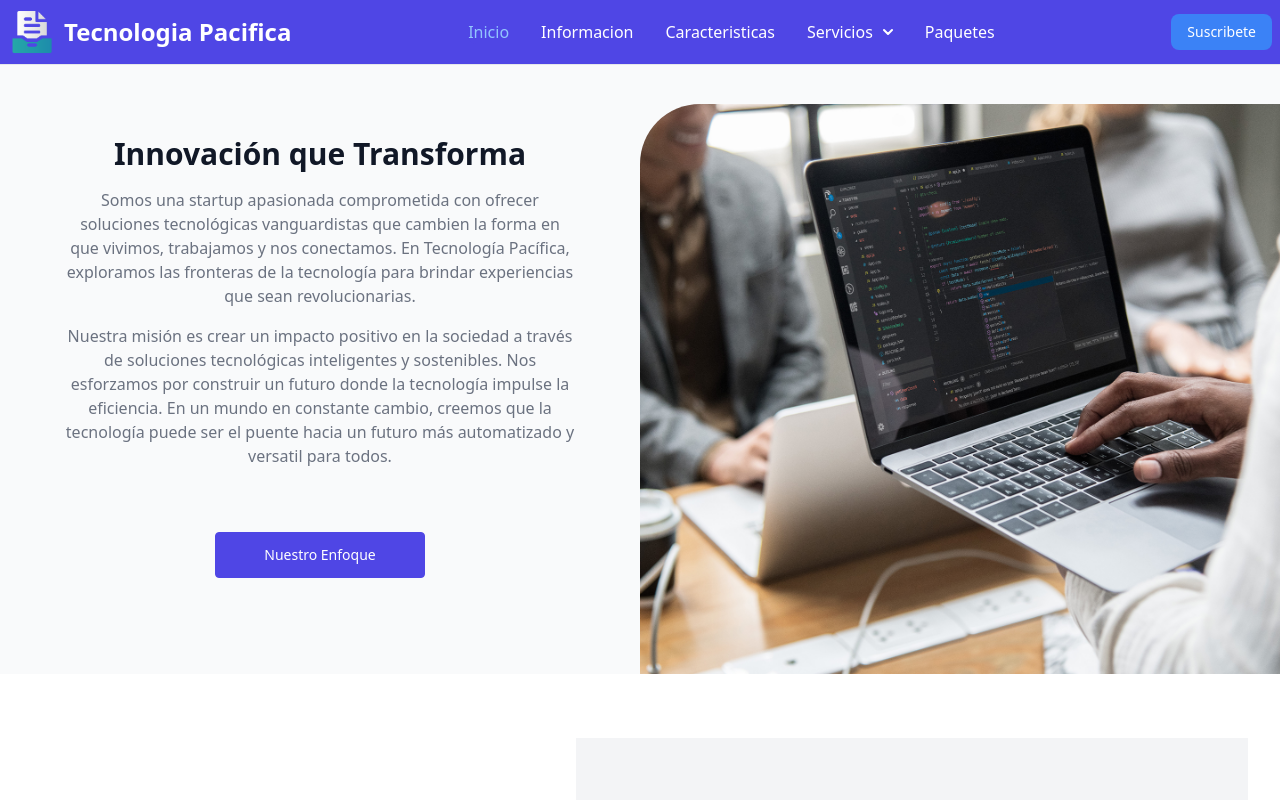
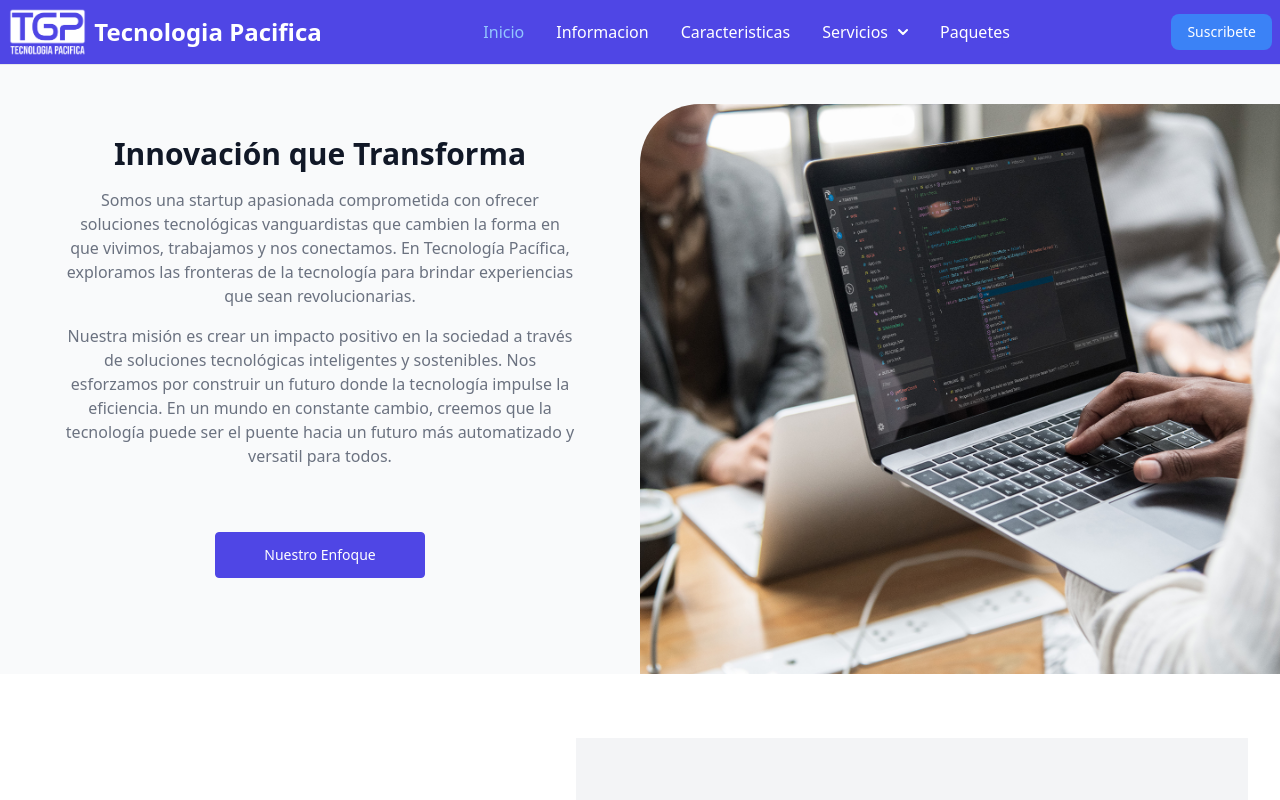
Before and after one commit to lororock/Tecnolog-a-Pacifica, a Vue app: page / in a window 1280 px wide. Shown: the top 800 px of the page. Built offline with nearby package versions, Linux system fonts and the light colour scheme.

Commit message:
add logo pgp

```diff
--- a/src/components/Header.vue
+++ b/src/components/Header.vue
@@ -23,7 +23,7 @@ const dropdownNavbar = () => {
   <nav class="bg-indigo-600 fixed w-full z-20 top-0 left-0 border-b border-gray-200">
     <div class="max-w-screen-xl flex flex-wrap items-center justify-between mx-auto p-2">
       <a to="/" :class="pageName === 'pacifico' ? 'flex items-center' : 'hidden'">
-        <img src="../assets/icono-inventas.png" class="h-12 mr-2" alt="Inventas-app" />
+        <img src="../assets/pgp3.png" class="h-12 mr-2" alt="Inventas-app" />
         <h1 class="self-center text-2xl font-semibold whitespace-nowrap text-white">
           Tecnologia Pacifica</h1>
       </a>
```
Also changed, not shown: src/assets/pgp1.png (added), src/assets/pgp3.png (added).
